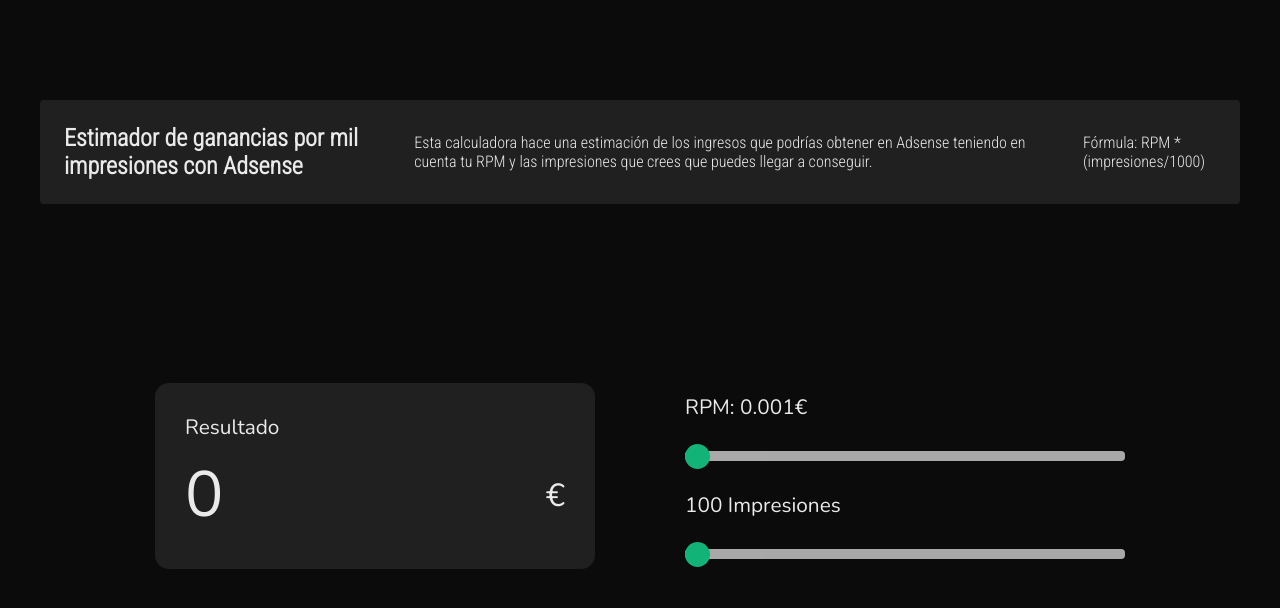
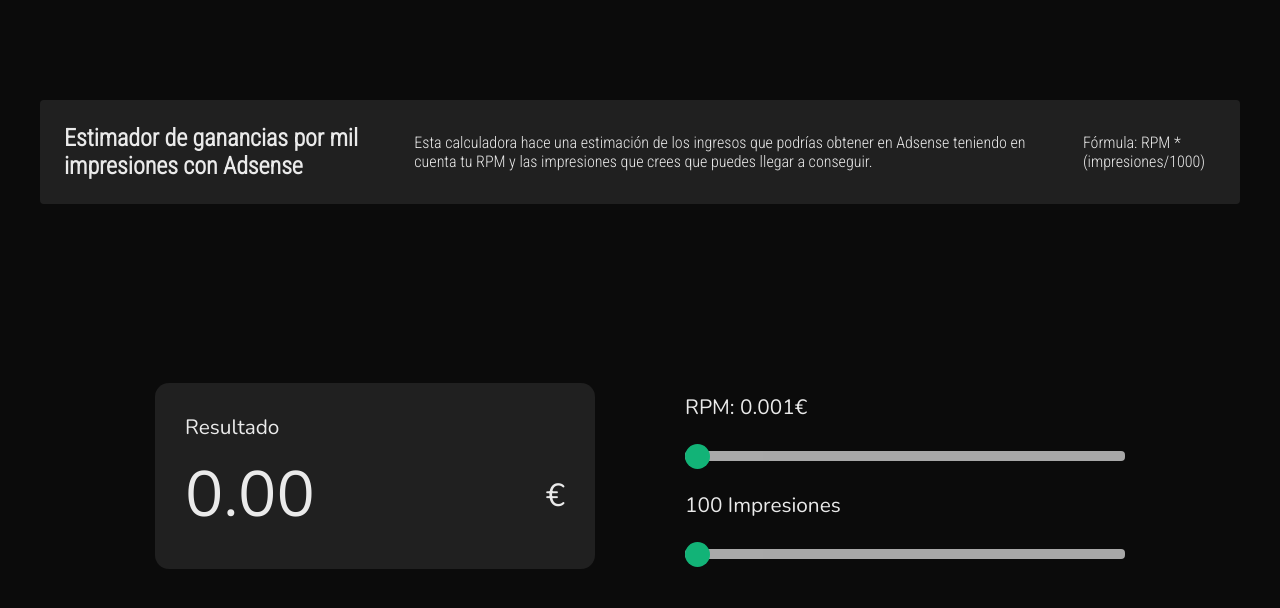
Before and after one commit to sanferar/adsense-calculator, a Next.js app: page / in a window 1280 px wide. Shown: the top 608 px of the page. Built offline with nearby package versions, Linux system fonts and the light colour scheme.

Commit message:
Optimizacion

```diff
--- a/pages/index.js
+++ b/pages/index.js
@@ -1,8 +1,9 @@
 import Head from 'next/head'
 import { Inter } from 'next/font/google'
-import styles from '@/styles/Home.module.css'
 import { ContenedorPadre } from '@/src/componentes/contenedor-padre'
 import { ContenedorInfo } from '@/src/componentes/contenedorInfo'
+
+
 
 
 const inter = Inter({ subsets: ['latin'] })
--- a/src/componentes/resultComponent.jsx
+++ b/src/componentes/resultComponent.jsx
@@ -7,7 +7,7 @@
     useEffect(() => {
       const calcularResultado = () => {
         const resultado = valorNumber * (valorRange/1000);
-        const resultadoPuntuado = resultado.toLocaleString()
+        const resultadoPuntuado = resultado.toFixed(2)
         setResultado(resultadoPuntuado);
       };
 
```
